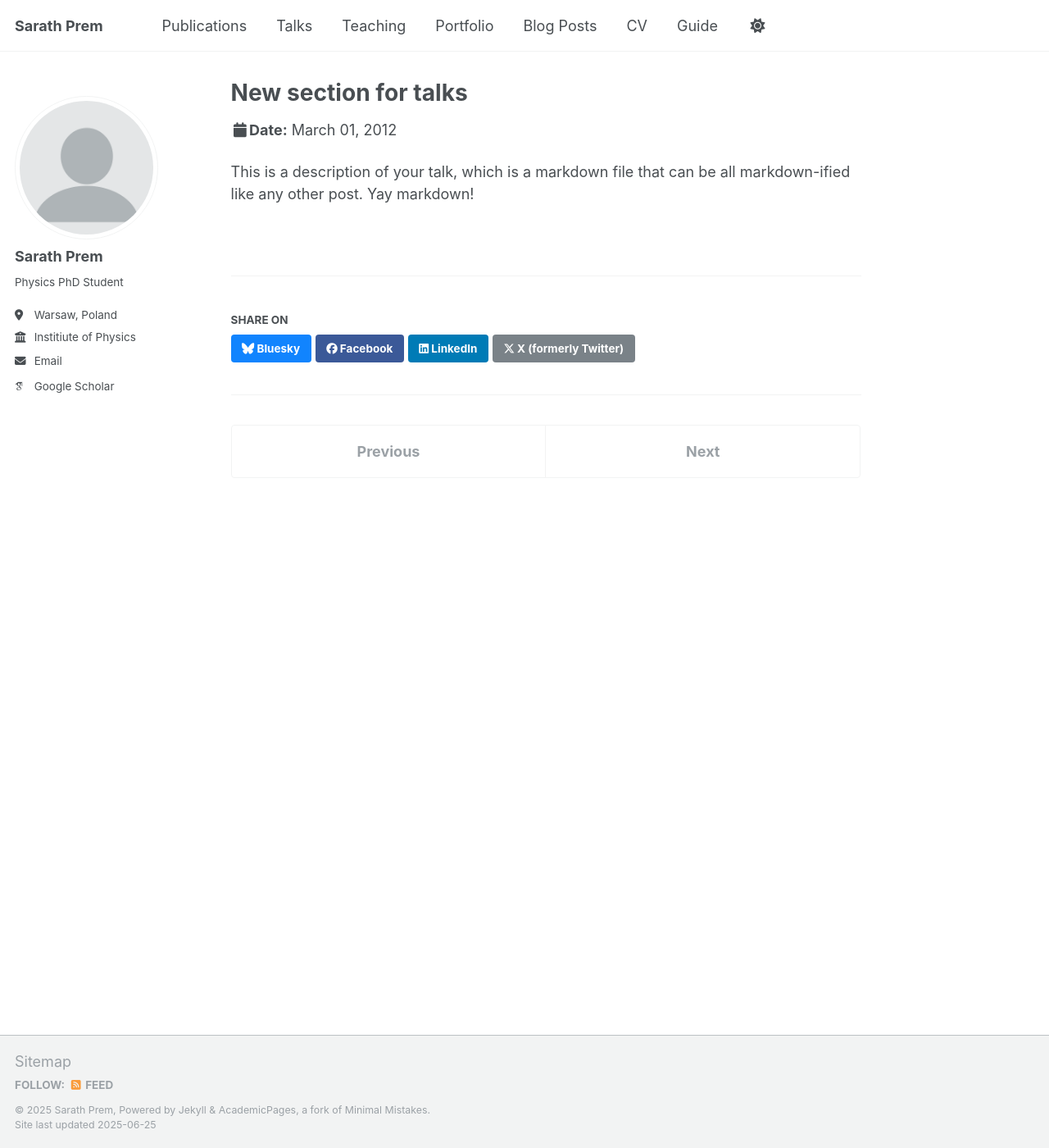
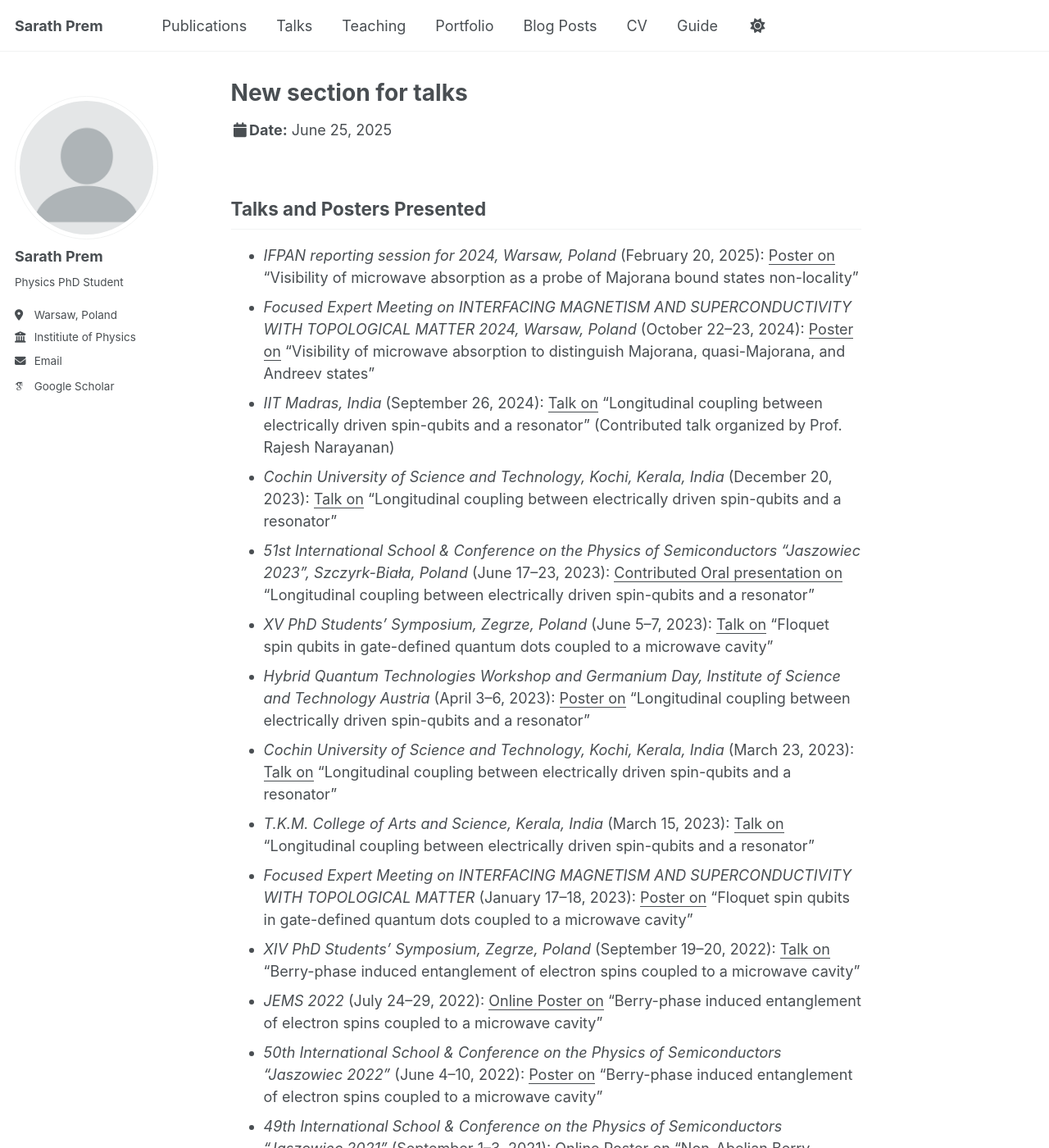
Before and after one commit to Sarath-Prem/Sarath-Prem.github.io, a Jekyll site: the page built from _talks/Talks_Collection.md, in a window 1280 px wide and 1400 px high. Shown: the whole window at 82% size. Built offline with Jekyll 4.4.1, drawn with Linux system fonts in a browser that asks for light colours; some web fonts are replaced; some of the changed text lies outside the part shown.

Commit message:
Update Talks_Collection.md

```diff
--- a/_talks/Talks_Collection.md
+++ b/_talks/Talks_Collection.md
@@ -3,9 +3,24 @@ title: "New section for talks"
 collection: talks
 type: "Talk"
 permalink: /talks/2012-03-01-talk-1
-venue: "UC San Francisco, Department of Testing"
-date: 2012-03-01
-location: "San Francisco, CA, USA"
+#venue: "UC San Francisco, Department of Testing"
+#date: 2012-03-01
+#location: "San Francisco, CA, USA"
 ---
 
-This is a description of your talk, which is a markdown file that can be all markdown-ified like any other post. Yay markdown!
+## Talks and Posters Presented
+
+- *IFPAN reporting session for 2024, Warsaw, Poland* (February 20, 2025): <u>Poster on</u> “Visibility of microwave absorption as a probe of Majorana bound states non-locality”
+- *Focused Expert Meeting on INTERFACING MAGNETISM AND SUPERCONDUCTIVITY WITH TOPOLOGICAL MATTER 2024, Warsaw, Poland* (October 22–23, 2024): <u>Poster on</u> “Visibility of microwave absorption to distinguish Majorana, quasi-Majorana, and Andreev states”
+- *IIT Madras, India* (September 26, 2024): <u>Talk on</u> “Longitudinal coupling between electrically driven spin-qubits and a resonator” (Contributed talk organized by Prof. Rajesh Narayanan)
+- *Cochin University of Science and Technology, Kochi, Kerala, India* (December 20, 2023): <u>Talk on</u> “Longitudinal coupling between electrically driven spin-qubits and a resonator”
+- *51st International School & Conference on the Physics of Semiconductors “Jaszowiec 2023”, Szczyrk-Biała, Poland* (June 17–23, 2023): <u>Contributed Oral presentation on</u> “Longitudinal coupling between electrically driven spin-qubits and a resonator”
+- *XV PhD Students’ Symposium, Zegrze, Poland* (June 5–7, 2023): <u>Talk on</u> “Floquet spin qubits in gate-defined quantum dots coupled to a microwave cavity”
+- *Hybrid Quantum Technologies Workshop and Germanium Day, Institute of Science and Technology Austria* (April 3–6, 2023): <u>Poster on</u> “Longitudinal coupling between electrically driven spin-qubits and a resonator”
+- *Cochin University of Science and Technology, Kochi, Kerala, India* (March 23, 2023): <u>Talk on</u> “Longitudinal coupling between electrically driven spin-qubits and a resonator”
+- *T.K.M. College of Arts and Science, Kerala, India* (March 15, 2023): <u>Talk on</u> “Longitudinal coupling between electrically driven spin-qubits and a resonator”
+- *Focused Expert Meeting on INTERFACING MAGNETISM AND SUPERCONDUCTIVITY WITH TOPOLOGICAL MATTER* (January 17–18, 2023): <u>Poster on</u> “Floquet spin qubits in gate-defined quantum dots coupled to a microwave cavity”
+- *XIV PhD Students’ Symposium, Zegrze, Poland* (September 19–20, 2022): <u>Talk on</u> “Berry-phase induced entanglement of electron spins coupled to a microwave cavity”
+- *JEMS 2022* (July 24–29, 2022): <u>Online Poster on</u> “Berry-phase induced entanglement of electron spins coupled to a microwave cavity”
+- *50th International School & Conference on the Physics of Semiconductors “Jaszowiec 2022”* (June 4–10, 2022): <u>Poster on</u> “Berry-phase induced entanglement of electron spins coupled to a microwave cavity”
+- *49th International School & Conference on the Physics of Semiconductors “Jaszowiec 2021”* (September 1–3, 2021): <u>Online Poster on</u> “Non-Abelian Berry phases of electrically driven hole-spin qubits in wave-guide QED”
```
